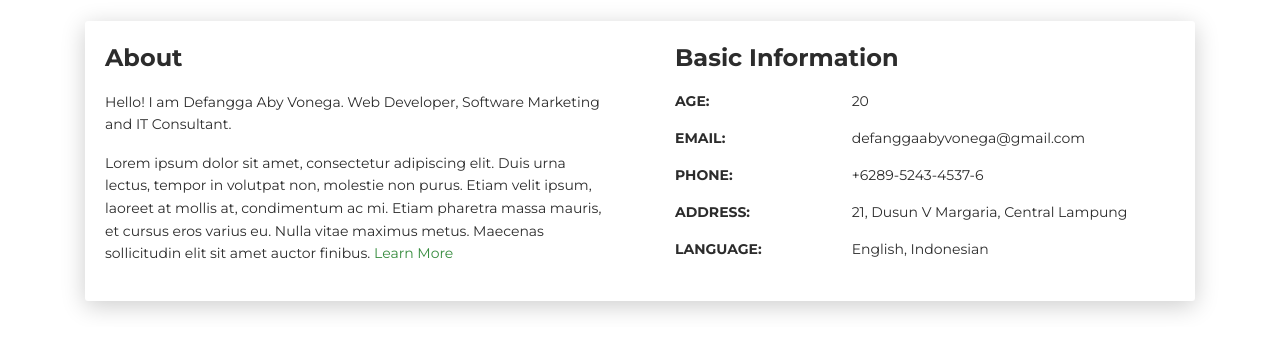
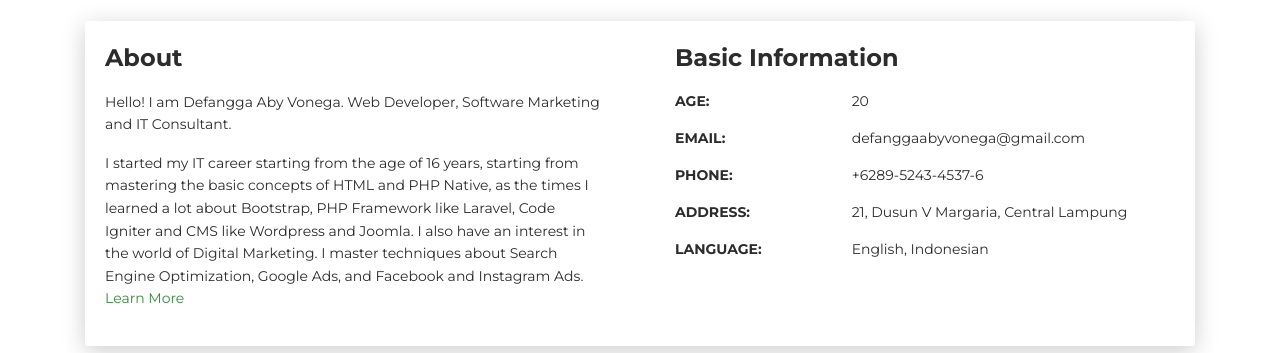
Before and after one commit to defanggaabypn/defanggaabypn.github.io, a plain HTML site: page index.html in a window 1280 px wide. Shown: the part 599-952 px from the top of the page. Drawn offline with Linux system fonts and the light colour scheme.

Commit message:
Update About

```diff
--- a/index.html
+++ b/index.html
@@ -82,10 +82,10 @@
                 <div class="card-body">
                   <div class="h4 mt-0 title">About</div>
                   <p>Hello! I am Defangga Aby Vonega. Web Developer, Software Marketing and IT Consultant.</p>
-                  <p>Lorem ipsum dolor sit amet, consectetur adipiscing elit. Duis urna lectus, tempor in volutpat non,
-                    molestie non purus. Etiam velit ipsum, laoreet at mollis at, condimentum ac mi. Etiam pharetra massa
-                    mauris, et cursus eros varius eu. Nulla vitae maximus metus. Maecenas sollicitudin elit sit amet
-                    auctor finibus. <a href="https://www.softwaredevelopmentkost.tech" target="_blank">Learn More</a>
+                  <p>I started my IT career starting from the age of 16 years, starting from mastering the basic concepts of HTML and PHP Native,
+                    as the times I learned a lot about Bootstrap, PHP Framework like Laravel, Code Igniter and CMS like Wordpress and Joomla.
+                    I also have an interest in the world of Digital Marketing. I master techniques about Search Engine Optimization, Google Ads, and Facebook and Instagram Ads.
+                    <a href="https://www.softwaredevelopmentkost.tech" target="_blank">Learn More</a>
                   </p>
                 </div>
               </div>
```
